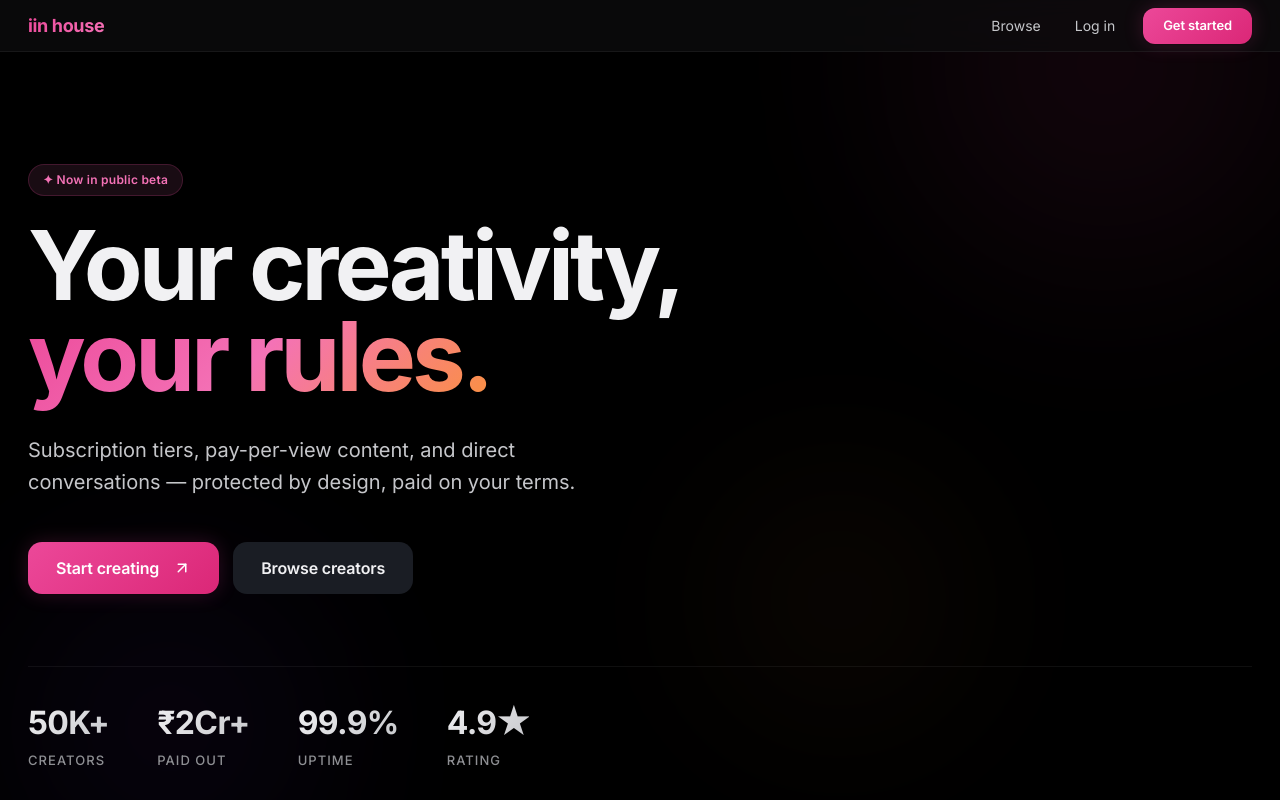
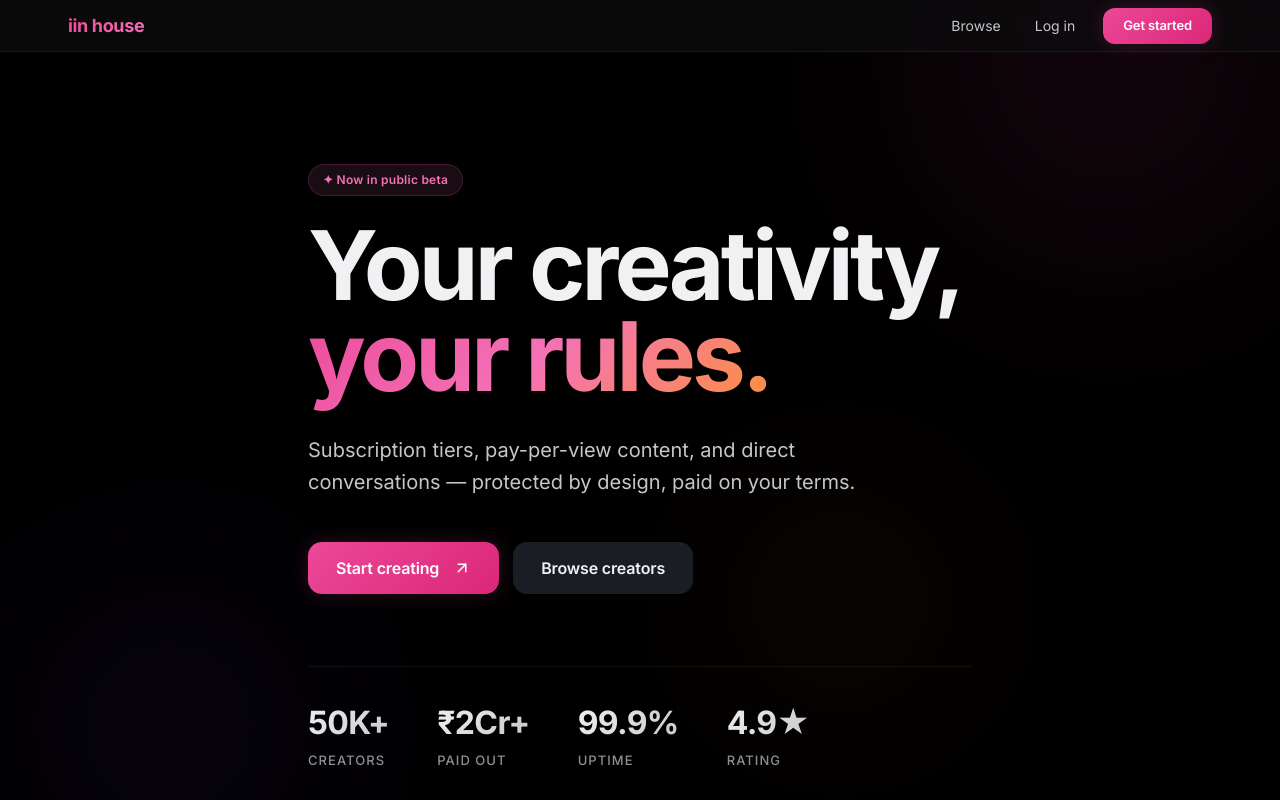
Before and after one commit to iin-house/iin-house, a Next.js app: page / in a window 1280 px wide. Shown: the top 800 px of the page. Built offline with nearby package versions, Linux system fonts and the light colour scheme; no server answers.

Commit message:
fix: add missing CSS variables, register UX, content-feed unused import, nav overflow

```diff
--- a/src/app/(auth)/register/page.tsx
+++ b/src/app/(auth)/register/page.tsx
@@ -118,7 +118,7 @@
         </div>
         <div>
           <label htmlFor="register-email" style={{ display: 'block', fontSize: '12px', fontWeight: 600, textTransform: 'uppercase' as const, letterSpacing: '0.05em', color: 'var(--text-3)', marginBottom: '6px' }}>Email</label>
-          <input id="register-email" name="email" type="email" className="input" value={form.email} onChange={e => setForm(f => ({ ...f, email: e.target.value }))} placeholder="optional" aria-invalid={!!errors.email} />
+          <input id="register-email" name="email" type="email" className="input" value={form.email} onChange={e => setForm(f => ({ ...f, email: e.target.value }))} placeholder="you@example.com" aria-invalid={!!errors.email} />
           {errors.email && <p style={{ fontSize: '12px', color: 'var(--danger)', marginTop: '4px' }}>{errors.email}</p>}
         </div>
         <div>
--- a/src/app/content-feed/page.tsx
+++ b/src/app/content-feed/page.tsx
@@ -2,12 +2,10 @@
 
 import { useState, useEffect } from "react";
 import { useSession } from "next-auth/react";
-import { useRouter } from "next/navigation";
 import Link from "next/link";
 
 export default function ContentFeedPage() {
   const { data: session } = useSession();
-  const router = useRouter();
   const [posts, setPosts] = useState<any[]>([]);
   const [loading, setLoading] = useState(true);
 
--- a/src/app/globals.css
+++ b/src/app/globals.css
@@ -28,6 +28,16 @@
   --danger-bg: rgba(248, 113, 113, 0.1);
   --info: #60a5fa;
   --info-bg: rgba(96, 165, 250, 0.1);
+  --max-wide: 1200px;
+  --max-content: 720px;
+  --radius-sm: 10px;
+  --radius-lg: 16px;
+  --font-body: 'Inter', -apple-system, BlinkMacSystemFont, 'SF Pro Display', 'Helvetica Neue', system-ui, sans-serif;
+  --font-display: 'Inter', -apple-system, BlinkMacSystemFont, 'SF Pro Display', 'Helvetica Neue', system-ui, sans-serif;
+  /* Aliases for backwards compatibility */
+  --text-secondary: var(--text-2);
+  --text-quaternary: var(--text-4);
+  --danger-soft: var(--danger-bg);
 }
 
 * { box-sizing: border-box; -webkit-tap-highlight-color: transparent; }
--- a/src/components/CreatorNav.tsx
+++ b/src/components/CreatorNav.tsx
@@ -2,7 +2,7 @@
 
 import { useSession } from "next-auth/react";
 import Link from "next/link";
-import { Shield, LogOut, Settings, BarChart3, FileText } from "lucide-react";
+import { LogOut } from "lucide-react";
 import { usePathname } from "next/navigation";
 
 export function CreatorNav() {
@@ -26,7 +26,7 @@
     <header className="glass-header">
       <div className="header-inner">
         <Link href="/" className="font-bold text-base gradient-text">iin house</Link>
-        <nav style={{ display: 'flex', alignItems: 'center', gap: '1px' }}>
+        <nav style={{ display: 'flex', alignItems: 'center', gap: '1px', overflowX: 'auto' }} className="scrollbar-hide">
           {items.map(item => {
             const active = pathname === item.href || pathname.startsWith(item.href + '/');
             return (
@@ -36,8 +36,8 @@
             );
           })}
           <Link href="/creator/contract" className="nav-tab">Contract</Link>
-          <Link href="/api/auth/signout" className="nav-tab" style={{ color: 'var(--danger)' }}>
-            <LogOut size={14} style={{ display: 'inline', verticalAlign: 'middle' }} /> Sign out
+          <Link href="/api/auth/signout" className="nav-tab" style={{ color: 'var(--danger)' }} title="Sign out">
+            <LogOut size={14} />
           </Link>
         </nav>
       </div>
--- a/src/components/SubscriberNav.tsx
+++ b/src/components/SubscriberNav.tsx
@@ -2,7 +2,7 @@
 
 import { useSession } from "next-auth/react";
 import Link from "next/link";
-import { LogOut, Heart, Bell, Receipt, BarChart3, Settings } from "lucide-react";
+import { LogOut, Heart, Bell, Receipt, BarChart3 } from "lucide-react";
 import { usePathname } from "next/navigation";
 
 export function SubscriberNav() {
@@ -28,7 +28,7 @@
     <header className="glass-header">
       <div className="header-inner">
         <Link href="/feed" className="font-bold text-base gradient-text">iin house</Link>
-        <nav style={{ display: 'flex', alignItems: 'center', gap: '1px' }}>
+        <nav style={{ display: 'flex', alignItems: 'center', gap: '1px', overflowX: 'auto' }} className="scrollbar-hide">
           {items.map(item => {
             const active = pathname === item.href || pathname.startsWith(item.href + '/');
             return (
@@ -39,7 +39,7 @@
             );
           })}
           <Link href="/api/auth/signout" className="nav-tab" style={{ color: 'var(--danger)' }}>
-            <LogOut size={14} style={{ display: 'inline', verticalAlign: 'middle' }} /> Sign out
+            <LogOut size={14} style={{ display: 'inline', verticalAlign: 'middle' }} />
           </Link>
         </nav>
       </div>
```
